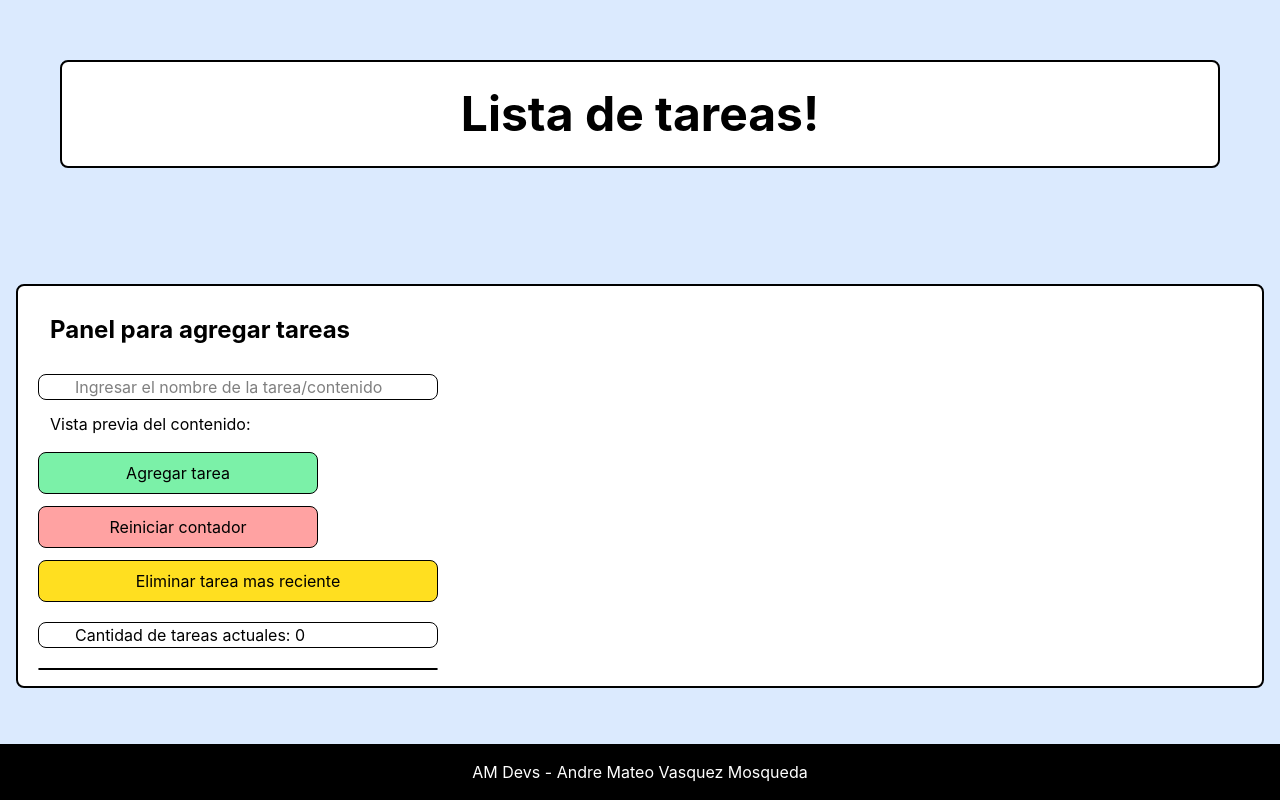
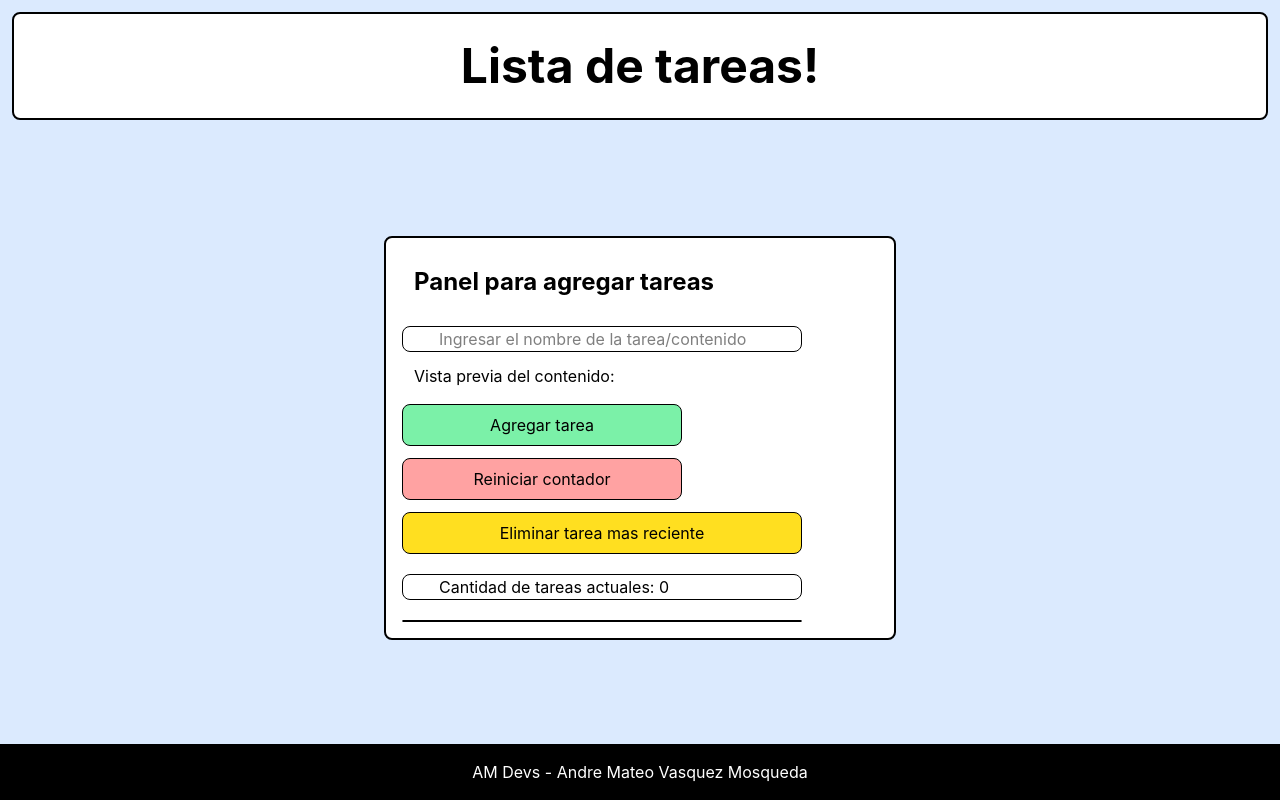
Before and after one commit to andremateovas-debug/Todolist_REACT, a React (Vite) app: page / in a window 1280 px wide. Built offline with nearby package versions, Linux system fonts and the light colour scheme.

Commit message:
Pruebas de diseño, ire a comer

```diff
--- a/src/App.jsx
+++ b/src/App.jsx
@@ -4,7 +4,7 @@ import { useState, useEffect} from 'react'
 
 function Header() {
   return (
-    <header className='rounded-lg border-2 border-black bg-white p-7 text-center text-black text-5xl font-bold m-15'>
+    <header className='rounded-lg border-2 border-black bg-white p-7 text-center text-black text-5xl font-bold m-3'>
       <h1 className=''>Lista de tareas!</h1>
     </header>
   )
@@ -77,7 +77,7 @@ function Contador() {
     setTareas([])
   }
   return (
-    <section className='rounded-lg border-black-500 border-2 bg-white p-4 m-4 text-left pl-5'>
+    <section className='rounded-lg border-black-500 border-2 bg-white p-4 m-4 text-left container mx-auto max-w-lg'>
 
       <div className='text-left text-white text-2xl font-bold mb-4 p-3 pl-3 '>
         <h2 className='text-black '>Panel para agregar tareas</h2>
```
Lines whose indentation alone changed are shown as unchanged.
